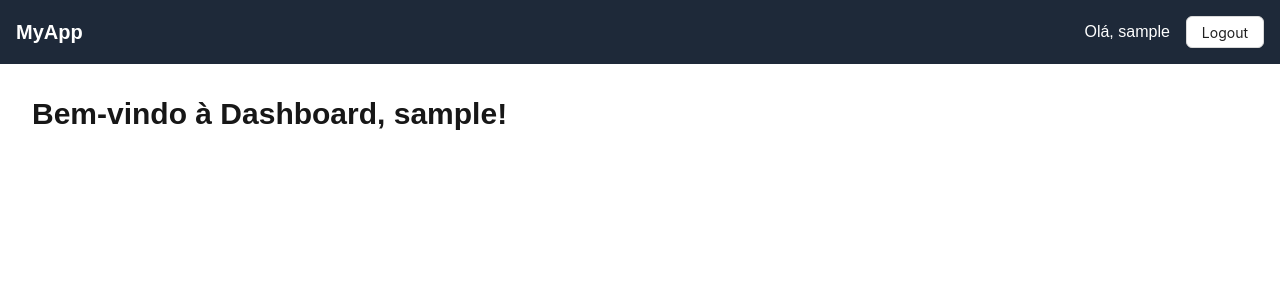
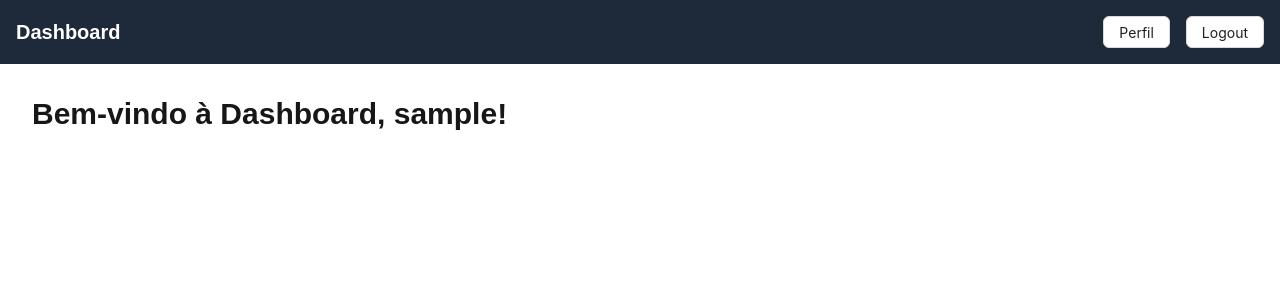
Before and after one commit to Kevin-Amaral165/network-project, a Next.js app in the folder network-project/frontend/: page / in a window 1280 px wide. Shown: the top 300 px of the page. Built offline with nearby package versions, Linux system fonts and the light colour scheme; sample sign-in values are in the browser's storage.

Commit message:
feat: adjusted navbar

```diff
--- a/network-project/frontend/src/app/page.tsx
+++ b/network-project/frontend/src/app/page.tsx
@@ -4,10 +4,11 @@ import { useEffect } from "react";
 import { useRouter } from "next/navigation";
 import { useUserStore } from "@/src/store/userStore";
 import { Navbar } from "@/src/components/navbar";
+import { Button } from "@/src/components/button";
 
 export default function HomePage() {
   const router = useRouter();
-  const { user, loadFromStorage, hydrated } = useUserStore();
+  const { user, loadFromStorage, logout, hydrated } = useUserStore();
 
   useEffect(() => {
     loadFromStorage();
@@ -15,7 +16,7 @@ export default function HomePage() {
 
   useEffect(() => {
     if (hydrated && !user) {
-      router.push("/login"); // só redireciona depois de carregar Zustand
+      router.push("/login");
     }
   }, [hydrated, user, router]);
 
@@ -23,9 +24,33 @@ export default function HomePage() {
 
   return (
     <>
-      <Navbar />
+      <Navbar
+        title="Dashboard"
+        actions={
+          <>
+            <Button
+              onClick={() => router.push("/perfil")}
+              className="bg-blue-500 hover:bg-blue-700 text-white font-bold py-2 px-4 rounded"
+            >
+              Perfil
+            </Button>
+            <Button
+              onClick={() => {
+                logout();
+                router.push("/login");
+              }}
+              className="bg-red-500 hover:bg-red-700 text-white font-bold py-2 px-4 rounded"
+            >
+              Logout
+            </Button>
+          </>
+        }
+      />
+
       <div className="p-8">
-        <h1 className="text-3xl font-bold">Bem-vindo à Dashboard, {user.username}!</h1>
+        <h1 className="text-3xl font-bold">
+          Bem-vindo à Dashboard, {user.username}!
+        </h1>
       </div>
     </>
   );
--- a/network-project/frontend/src/components/navbar.tsx
+++ b/network-project/frontend/src/components/navbar.tsx
@@ -1,42 +1,20 @@
 "use client";
 
-import { useEffect } from "react";
-import { useRouter } from "next/navigation";
+import { ReactNode } from "react";
 import { Button } from "./button";
-import { useUserStore } from "@/src/store/userStore";
 
-export function Navbar() {
-  const router = useRouter();
-  const { user, logout, loadFromStorage, hydrated } = useUserStore();
+interface NavbarProps {
+  title?: string;
+  actions?: ReactNode;
+}
 
-  useEffect(() => {
-    loadFromStorage();
-  }, [loadFromStorage]);
-
-  const handleLogout = () => {
-    logout();
-    router.push("/login");
-  };
-
-  if (!hydrated) return null; // espera carregar o Zustand
-
+export function Navbar({ title = "MyApp", actions }: NavbarProps) {
   return (
     <nav className="bg-gray-800 p-4">
       <div className="container mx-auto flex justify-between items-center">
-        <div className="text-white font-bold text-xl">MyApp</div>
+        <div className="text-white font-bold text-xl">{title}</div>
         <div className="flex items-center gap-4">
-          {user ? (
-            <>
-              <span className="text-white">Olá, {user.username}</span>
-              <Button onClick={handleLogout} className="bg-red-500 hover:bg-red-700 text-white font-bold py-2 px-4 rounded">
-                Logout
-              </Button>
-            </>
-          ) : (
-            <Button onClick={() => router.push("/login")} className="bg-blue-500 hover:bg-blue-700 text-white font-bold py-2 px-4 rounded">
-              Login
-            </Button>
-          )}
+          {actions}
         </div>
       </div>
     </nav>
```
